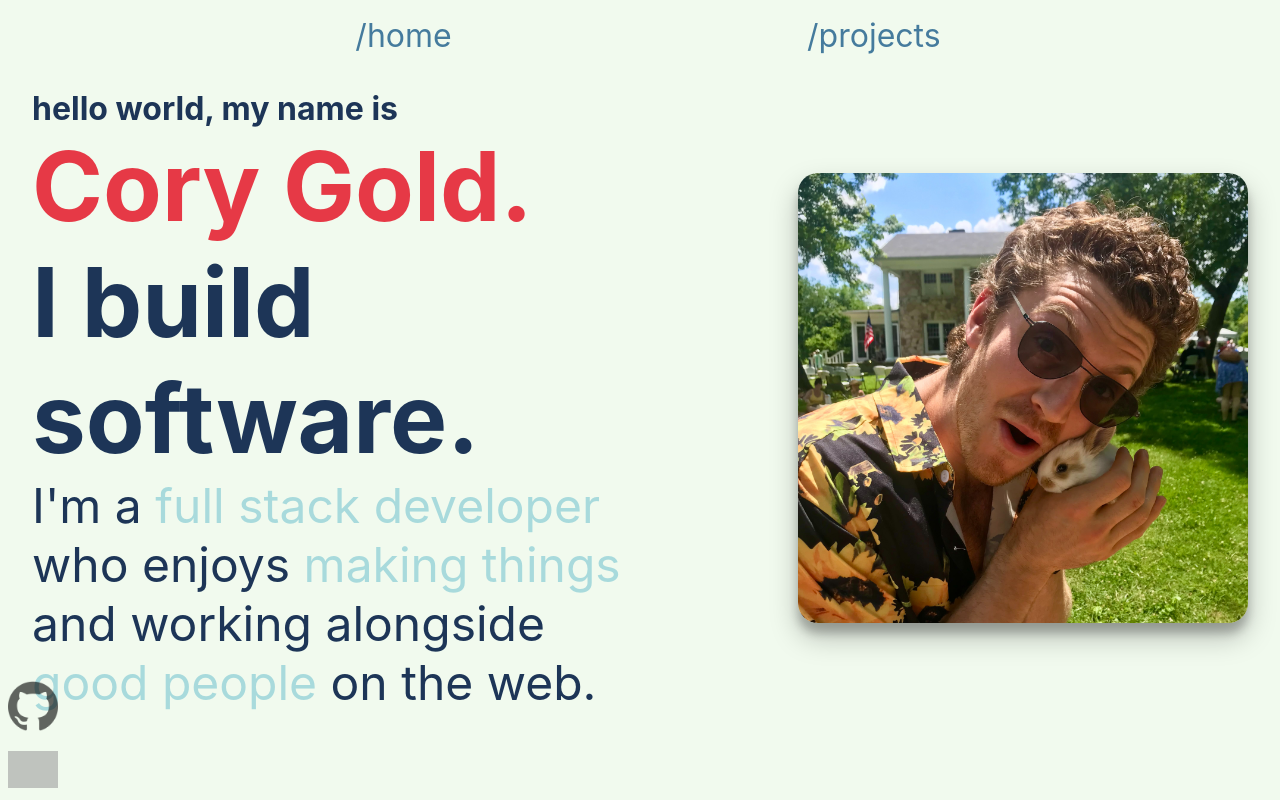
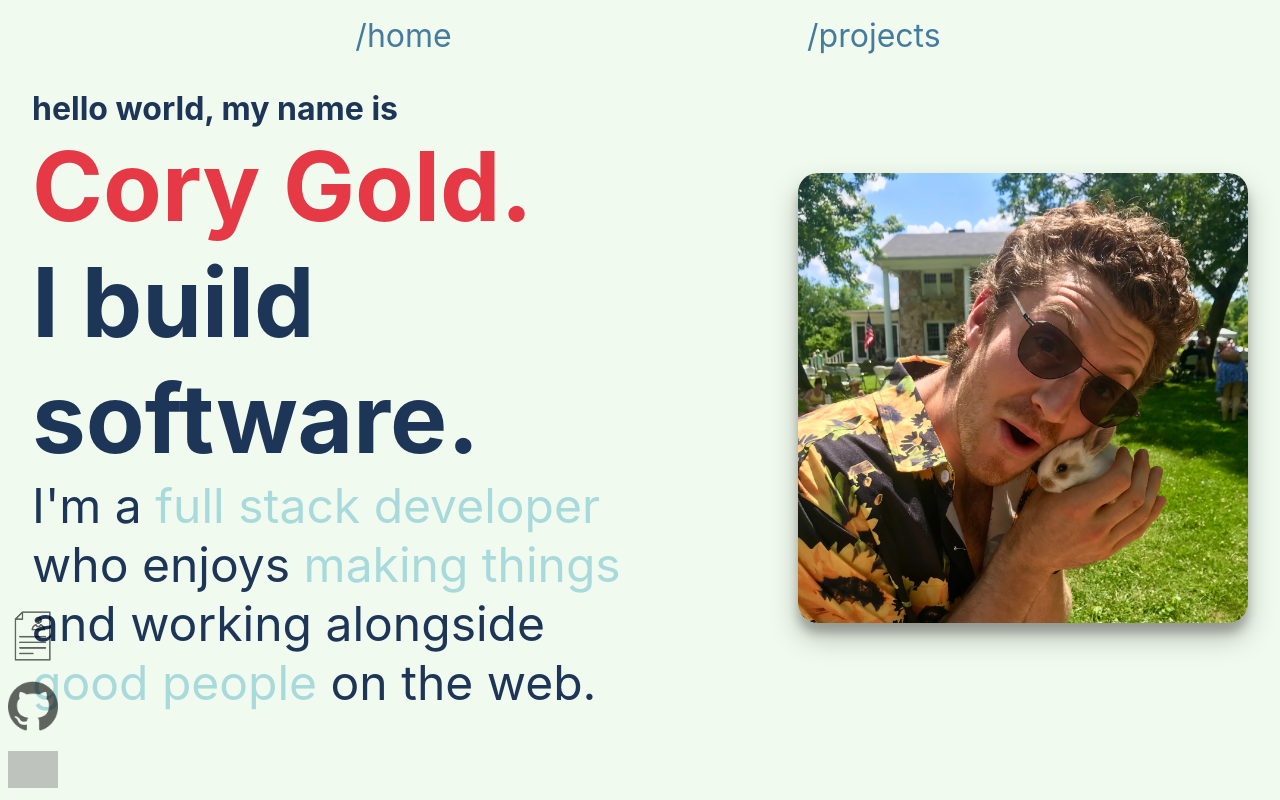
Before and after one commit to corumgold/corygold.dev, a React (Create React App) app: page / in a window 1280 px wide. Shown: the top 800 px of the page. Built offline with nearby package versions, Linux system fonts and the light colour scheme; grey boxes are pictures that could not be loaded.

Commit message:
Add resume link

```diff
--- a/less/styles.less
+++ b/less/styles.less
@@ -60,16 +60,17 @@ nav a {
 }
 
 //social icons
-.sidebar {
+.links {
   display: flex;
   height: 100vh;
   flex-direction: column;
   position: fixed;
   justify-content: flex-end;
   align-items: center;
+  margin-bottom: 10rem;
 }
 
-.social {
+.links img {
   padding: 8px;
   width: 50px;
   opacity: 60%;
--- a/src/components/Home/Home.js
+++ b/src/components/Home/Home.js
@@ -6,9 +6,19 @@ const Home = () => {
   return (
     <>
       <sidebar className="sidebar">
-        <a href="https://github.com/corumgold" target="_blank" rel="noreferrer">
+        <div className="links">
+          <a href={process.env.PUBLIC_URL + "/Cory Gold Resume.pdf"} target="_blank" rel="noreferrer">
             <img
-            className="social"
+              src={process.env.PUBLIC_URL + "/images/resume.png"}
+              alt="resume"
+            />
+          </a>
+          <a
+            href="https://github.com/corumgold"
+            target="_blank"
+            rel="noreferrer"
+          >
+            <img
               src={process.env.PUBLIC_URL + "/images/github.png"}
               alt="github"
             />
@@ -19,11 +29,11 @@ const Home = () => {
             rel="noreferrer"
           >
             <img
-            className="social"
               src={process.env.PUBLIC_URL + "/images/linkedin.png"}
               alt="linkedin"
             />
           </a>
+        </div>
       </sidebar>
       <div className="home-header">
         <div className="intro">
--- a/src/styles.css
+++ b/src/styles.css
@@ -37,15 +37,16 @@ nav a {
     font-size: 1.5rem;
   }
 }
-.sidebar {
+.links {
   display: flex;
   height: 100vh;
   flex-direction: column;
   position: fixed;
   justify-content: flex-end;
   align-items: center;
+  margin-bottom: 10rem;
 }
-.social {
+.links img {
   padding: 8px;
   width: 50px;
   opacity: 60%;
```
Also changed, not shown: public/images/resume.png (added), 1 other file (tests, documents, lock files or other folders). Lines whose indentation alone changed are shown as unchanged.
